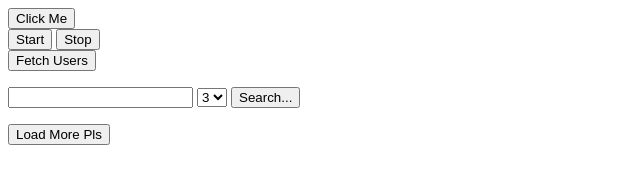
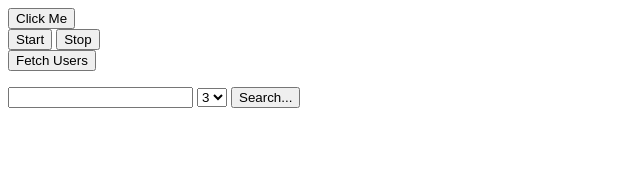
Before and after one commit to VadimKorobec/Js, a website built with Parcel: page src/index.html in a window 1280 px wide. Shown: the whole page, without its empty margins (0-640 px from the left). Built offline with nearby package versions, Linux system fonts and the light colour scheme.

Commit message:
Update index.html

```diff
--- a/src/index.html
+++ b/src/index.html
@@ -33,7 +33,8 @@
     <section>
       <div>
         <ul id="list"></ul>
-        <button type="button" id="load-more">Load More Pls</button>
+        <div class="js-guard"></div>
+        <!-- <button type="button" id="load-more">Load More Pls</button> -->
       </div>
     </section>
     <script type="module" src="./script.js"></script>
```
